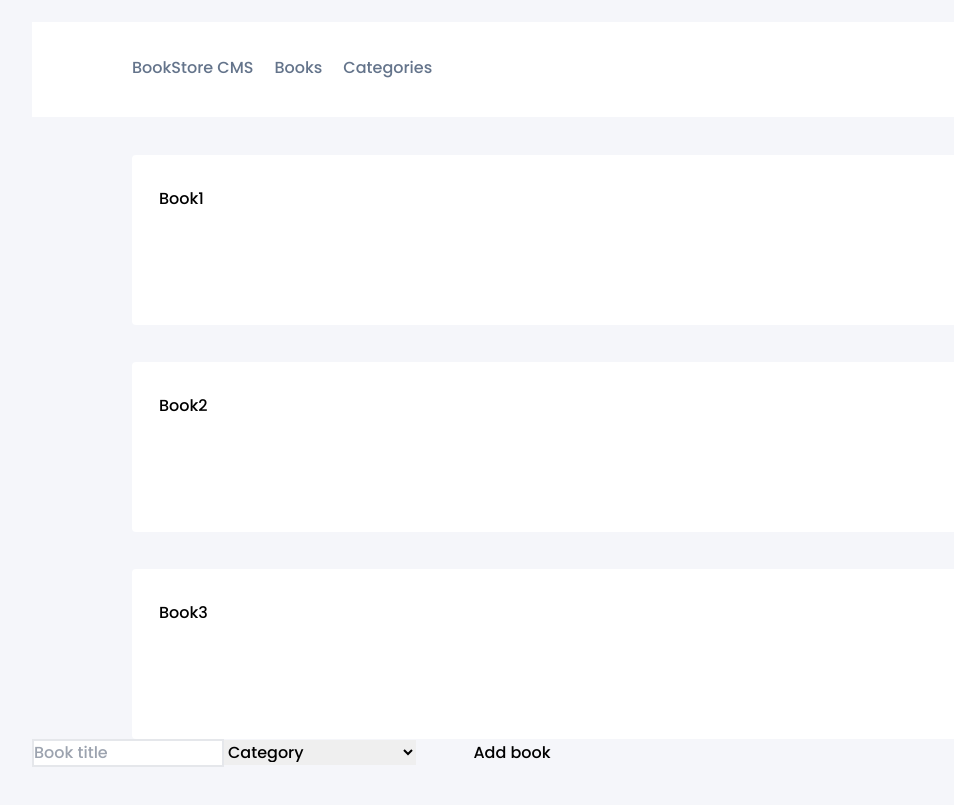
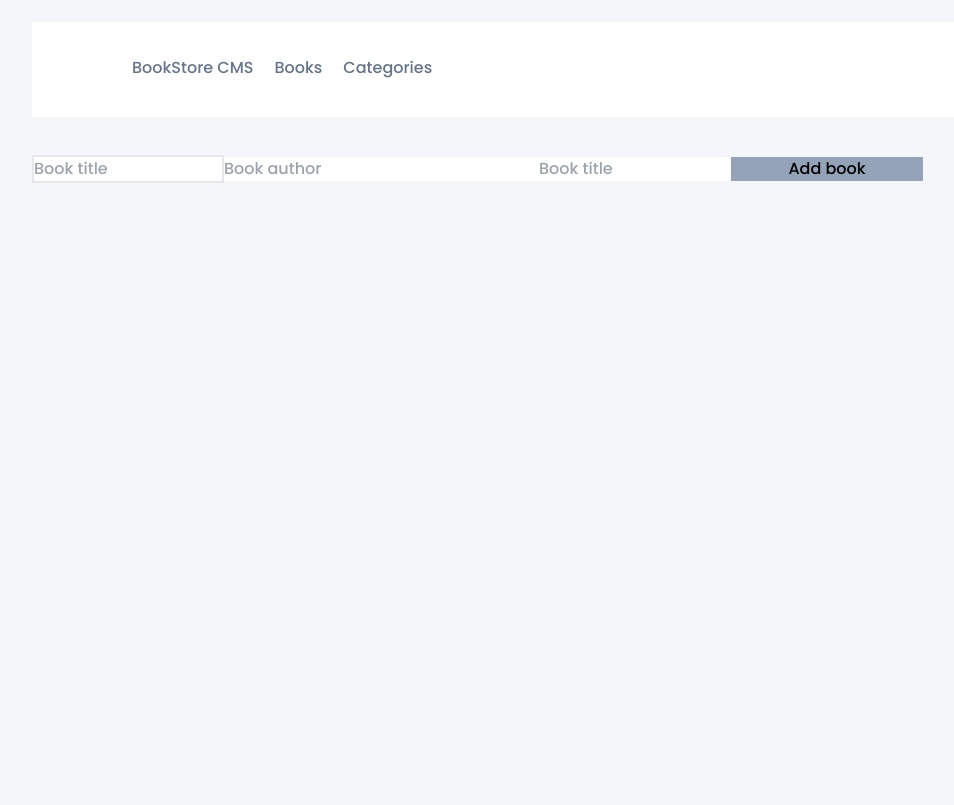
Before and after one commit to mwafrika/book-store-react, a React (Create React App) app: page / in a window 1280 px wide. Shown: the part 127-932 px from the top of the page, without its empty margins (68-1022 px from the left). Built offline with nearby package versions, Linux system fonts and the light colour scheme.

Commit message:
Add book, remove book fix styling

```diff
--- a/package.json
+++ b/package.json
@@ -14,6 +14,7 @@
     "react-scripts": "5.0.0",
     "redux": "^4.1.2",
     "redux-thunk": "^2.4.1",
+    "uuid": "^8.3.2",
     "web-vitals": "^2.1.4"
   },
   "scripts": {
--- a/src/components/books/book.jsx
+++ b/src/components/books/book.jsx
@@ -1,18 +1,72 @@
 /* eslint-disable jsx-quotes */
 import React from 'react';
+import { useSelector, useDispatch } from 'react-redux';
+import { removeBook } from '../../redux/books/books';
+// import { createBook } from '../../redux/books/books';
 
-const book = () => (
+const book = () => {
+  const post = useSelector((state) => state.bookReducer);
+  const dispatch = useDispatch();
+  console.log(post);
+  const handleClick = (id, e) => {
+    e.preventDefault();
+    dispatch(removeBook(id));
+  };
+  return (
     <>
-    <div className='book-card'>
-      <h1>Book1</h1>
+      {post.map((book) => (
+        <div
+          key={book.id}
+          className='book-card gap-y-8 flex flex-row items-center justify-between'
+        >
+          <section className='flex flex-col justify-between gap-y-8'>
+            <div>
+              <p className='text-sm text-sky-500'>{book.chapterTitle}</p>
+              <p className=' text-xl font-bold'>The Hunger Games</p>
+              <p className='text-sm text-sky-500'>Suzan Collins</p>
             </div>
-    <div className='book-card'>
-      <h1>Book2</h1>
+            <ul className='flex  items-center gap-4'>
+              <li className='text-sm text-sky-500 w-20 cursor-pointer border-r-gray-100 border-r-2'>
+                Comment
+              </li>
+              <li className='text-sm text-sky-500 w-20 cursor-pointer border-r-gray-100 border-r-2'>
+                <button
+                  className='cursor-pointer'
+                  onClick={(e) => handleClick(book.id, e)}
+                  type='submit'
+                >
+                  Remove
+                </button>
+              </li>
+              <li className='text-sm text-sky-500 w-20 cursor-pointer'>Edit</li>
+            </ul>
+          </section>
+          <section className='flex gap-x-4 border-r-2 border-r-gray-100 w-1/3 py-3'>
+            <div className='circle' />
+            <div>
+              <p className='text-3xl'>
+                {book.completed}
+                $
+              </p>
+              <p className='text-gray-400'>Completed</p>
             </div>
-    <div className='book-card'>
-      <h1>Book3</h1>
+          </section>
+          <section className='flex justify-between flex-col gap-y-8'>
+            <div>
+              <p className='text-gray-400'>CURRENT CHAPTER</p>
+              <p>Chapter 17</p>
             </div>
+            <button
+              type='submit'
+              className='px-10 py-2 rounded-md text-white bg-sky-500'
+            >
+              Update progress
+            </button>
+          </section>
+        </div>
+      ))}
     </>
   );
+};
 
 export default book;
--- a/src/components/books/form.jsx
+++ b/src/components/books/form.jsx
@@ -1,23 +1,81 @@
 /* eslint-disable jsx-quotes */
-import React from 'react';
+import React, { useState } from 'react';
+import { useDispatch } from 'react-redux';
+import { v4 as uuidv4 } from 'uuid';
+import { createBook } from '../../redux/books/books';
 
-const book = () => (
-  <div className='flex'>
-    <form>
+const book = () => {
+  const [book, setBook] = useState({
+    bookName: '',
+    category: '',
+    bookAuthor: '',
+  });
+  const { bookAuthor, bookName, category } = book;
+  const dispatch = useDispatch();
+
+  const handleSubmit = (e) => {
+    e.preventDefault();
+
+    const newBook = {
+      id: uuidv4(),
+      bookName,
+      category,
+      bookAuthor,
+      completed: 64,
+      chapter: 20,
+      chapterTitle: 'Harry porter',
+    };
+    dispatch(createBook(newBook));
+    setBook({
+      bookName: '',
+      category: '',
+      bookAuthor: '',
+    });
+  };
+  const handleChange = (e) => {
+    setBook({
+      ...book,
+      [e.target.name]: e.target.value,
+    });
+  };
+
+  return (
+    <div className='flex w-3/4 mx-auo'>
+      <form onSubmit={handleSubmit}>
         <input
           type='text'
           placeholder='Book title'
           required
           className='w-48 border-2'
+          name='bookName'
+          value={bookName}
+          onChange={handleChange}
         />
-      <select name='category' id='category' className='w-48'>
-        <option value=''>Category</option>
-        <option value=''>Category 1</option>
-        <option value=''>Category 2</option>
-      </select>
-      <input type='submit' value='Add book' className='w-48' />
+        <input
+          type='text'
+          name='bookAuthor'
+          value={bookAuthor}
+          placeholder='Book author'
+          onChange={handleChange}
+          required
+        />
+        <input
+          name='category'
+          id='category'
+          className='w-48'
+          placeholder='Book title'
+          value={category}
+          onChange={handleChange}
+          required
+        />
+        <input
+          type='submit'
+          value='Add book'
+          className='w-48 cursor-pointer bg-slate-400'
+        />
       </form>
     </div>
   );
+};
 
 export default book;
--- a/src/components/books/index.jsx
+++ b/src/components/books/index.jsx
@@ -1 +1,2 @@
+// eslint-disable-next-line import/prefer-default-export
 export { default as Books } from './books';
--- a/src/components/categories/index.jsx
+++ b/src/components/categories/index.jsx
@@ -1,15 +1,30 @@
 /* eslint-disable jsx-quotes */
 import React from 'react';
+import { useDispatch, useSelector } from 'react-redux';
 import Header from '../header';
+import { checkStatus } from '../../redux/categories/categories';
 
-const index = () => (
+const index = () => {
+  const dispatch = useDispatch();
+  const status = useSelector((state) => state.categoryReducer);
+  const handleClick = () => {
+    dispatch(checkStatus());
+  };
+  return (
     <>
       <Header />
       <div className='flex justify-start items-center ml-5 gap-x-4'>
-      <input type='checkbox' id='status' value='status' />
-      <h1>Check status</h1>
+        <button
+          type='button'
+          className='bg-slate-400'
+          onClick={() => handleClick()}
+        >
+          Check status
+        </button>
+        <h1>{status}</h1>
       </div>
     </>
   );
+};
 
 export default index;
--- a/src/index.css
+++ b/src/index.css
@@ -10,6 +10,7 @@ body {
   margin: 0;
   padding: 0;
   font-family: 'Poppins', sans-serif;
+  background-color: #f5f6fa;
 }
 
 .book-container {
@@ -46,3 +47,15 @@ body {
   border: solid 1px var(--white);
   background-color: #fff;
 }
+
+.circle {
+  width: 4.25rem;
+  height: 4.25rem;
+  border-radius: 50%;
+  background-color: #fff;
+  margin: 0 0 0 1.313rem;
+  border-left: 5px solid #e8e8e8;
+  border-right: 5px solid #0290ff;
+  border-bottom: 5px solid #0290ff;
+  border-top: 5px solid #0290ff;
+}
--- a/src/index.js
+++ b/src/index.js
@@ -1,11 +1,15 @@
 import React from 'react';
 import ReactDOM from 'react-dom';
 import './index.css';
+import { Provider } from 'react-redux';
 import App from './App';
+import store from './redux/configureStore';
 
 ReactDOM.render(
   <React.StrictMode>
-    <App />
+    <Provider store={store}>
+      <App />
+    </Provider>
   </React.StrictMode>,
   document.getElementById('root'),
 );
--- a/src/redux/books/books.js
+++ b/src/redux/books/books.js
@@ -1,9 +1,11 @@
 const ADD_BOOK = 'ADD_BOOK';
 const REMOVE_BOOK = 'REMOVE_BOOK';
+const FETCH_ALL_BOOK = 'FETCH_ALL_BOOK';
 
-const reducer = (book = [], action) => {
+export const reducer = (book = [], action) => {
   switch (action.type) {
     case ADD_BOOK:
+      console.log(book);
       return [...book, action.book];
     case REMOVE_BOOK:
       return [...book].filter((book) => book.id !== action.id);
@@ -14,6 +16,11 @@ const reducer = (book = [], action) => {
 
 export default reducer;
 
-export const createBook = (book) => ({ type: ADD_BOOK, book });
+export const createBook = (book) => ({
+  type: ADD_BOOK,
+  book,
+});
 
-export const removeBook = (book) => ({ type: REMOVE_BOOK, book });
+export const removeBook = (id) => ({ type: REMOVE_BOOK, id });
+
+export const getAllBooks = () => ({ type: FETCH_ALL_BOOK });
--- a/src/redux/categories/categories.js
+++ b/src/redux/categories/categories.js
@@ -9,6 +9,7 @@ export default function reducer(categories = [], action) {
     case REMOVE_CATEGORY:
       return [...categories].filter((book) => book.id !== action.id);
     case CHECK_STATUS:
+      console.log('ddddd');
       return 'Under Construction';
     default:
       return categories;
--- a/src/redux/configureStore.js
+++ b/src/redux/configureStore.js
@@ -1,9 +1,19 @@
-import { combineReducers, createStore } from 'redux';
+/* eslint-disable no-underscore-dangle */
+import {
+  combineReducers, createStore, applyMiddleware, compose,
+} from 'redux';
+import thunk from 'redux-thunk';
 import bookReducer from './books/books';
 import categoryReducer from './categories/categories';
 
-const rootReducer = combineReducers(bookReducer, categoryReducer);
+const rootReducer = combineReducers({ bookReducer, categoryReducer });
 
-const store = createStore(rootReducer);
+const store = createStore(
+  rootReducer,
+  compose(
+    applyMiddleware(thunk),
+    window.__REDUX_DEVTOOLS_EXTENSION__ && window.__REDUX_DEVTOOLS_EXTENSION__(),
+  ),
+);
 
 export default store;
```
Also changed, not shown: 1 other file (tests, documents, lock files or other folders). Lines whose indentation alone changed are shown as unchanged.
